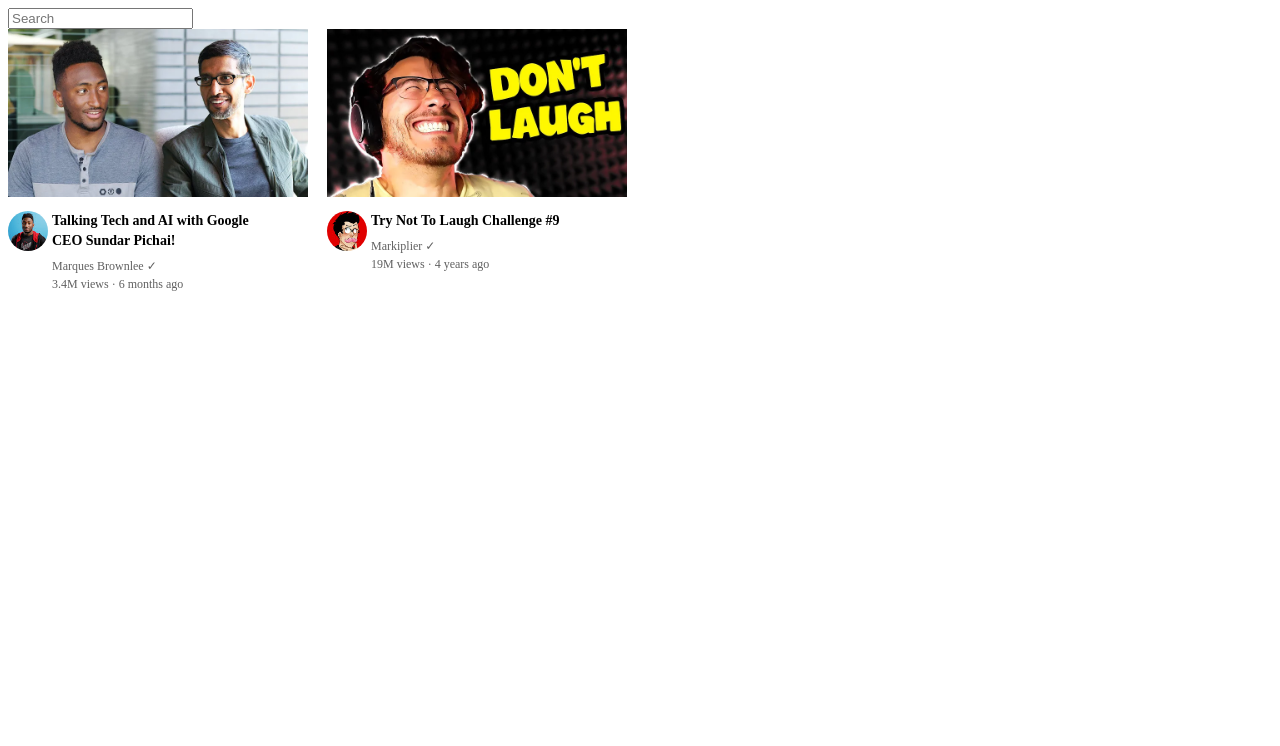
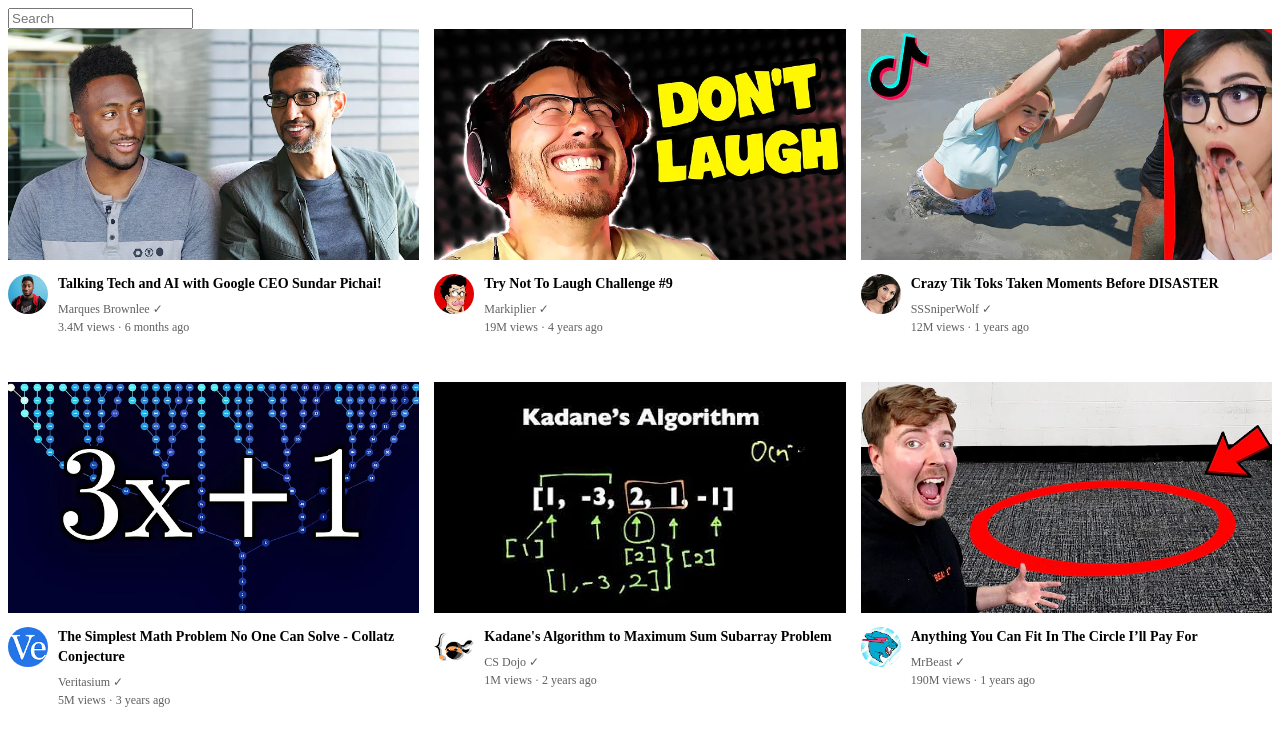
Before and after one commit to saikrishnakovuru/HTML-CSS, a plain HTML site: page YouTube/youtube-clone/youtube.html in a window 1280 px wide. Drawn offline with Linux system fonts and the light colour scheme.

Commit message:
Made use of grid

```diff
--- a/YouTube/youtube-clone/youtube.css
+++ b/YouTube/youtube-clone/youtube.css
@@ -1,28 +1,46 @@
 .thumbnail {
-  width: 300px;
+  width: 100%;
+}
+.video-grid{
+  display: grid;
+  grid-template-columns: 1fr 1fr 1fr;
+  column-gap: 15px;
+  row-gap: 35px;
+}
+.video-preview {
+  /* width: 300px;
+  display: inline-block;
+  vertical-align: top;
+  margin-right: 15px; */
 }
 
-.video-preview {
-  width: 300px;
-  display: inline-block;
-  vertical-align: top;
-  margin-right: 15px;
-}
 .main-search-bar {
   display: block;
 }
 
-.channel-picture{
-  display: inline-block;
-  vertical-align: top;
+.video-info-grid {
+  display: grid;
+  grid-template-columns: 50px 1fr;
 }
 
-.profile-picture{
+.channel-picture {
+  /* display: inline-block; */
+  /* vertical-align: top; */
+  /* background-color: grey; */
+}
+
+.video-info {
+  /* display: inline-block; */
+  /* width: 200px */
+  /* background-color: grey; */
+}
+
+.profile-picture {
   border-radius: 40px;
   width: 40px;
 }
 
-.video-title{
+.video-title {
   margin-top: 0;
   font-size: 14px;
   font-weight: bold;
@@ -30,24 +48,19 @@
   margin-bottom: 8px;
 }
 
-.video-author{
+.video-author {
   font-size: 12px;
-  color: rgb(96,96,96);
+  color: rgb(96, 96, 96);
   margin-top: 0px;
   margin-bottom: 3px;
 }
 
-.video-stats{
+.video-stats {
   font-size: 12px;
-  color: rgb(96,96,96);
+  color: rgb(96, 96, 96);
   margin-top: 0;
 }
 
-.video-info{
-  display: inline-block;
-  width: 200px
-}
-
-.thumbnail-row{
+.thumbnail-row {
   margin-bottom: 10px;
 }
--- a/YouTube/youtube-clone/youtube.html
+++ b/YouTube/youtube-clone/youtube.html
@@ -11,11 +11,12 @@
 <body>
   <input class="main-search-bar" type="text" placeholder="Search">
 
+  <div class="video-grid">
     <div class="video-preview">
       <div class="thumbnail-row">
         <img class="thumbnail" src="thumbnails-channels/thumbnail-1.webp" alt="image">
       </div>
-    <div>
+      <div class="video-info-grid">
         <div class="channel-picture"><img class="profile-picture" src="thumbnails-channels/channel-1.jpeg" alt="image">
         </div>
         <div class="video-info">
@@ -30,7 +31,7 @@
       <div class="thumbnail-row">
         <img class="thumbnail" src="thumbnails-channels/thumbnail-2.webp" alt="image">
       </div>
-    <div>
+      <div class="video-info-grid">
         <div class="channel-picture"><img class="profile-picture" src="thumbnails-channels/channel-2.jpeg" alt="image">
         </div>
         <div class="video-info">
@@ -40,6 +41,66 @@
         </div>
       </div>
     </div>
+    <div class="video-preview">
+      <div class="thumbnail-row">
+        <img class="thumbnail" src="thumbnails-channels/thumbnail-3.webp" alt="image">
+      </div>
+      <div class="video-info-grid">
+        <div class="channel-picture"><img class="profile-picture" src="thumbnails-channels/channel-3.jpeg" alt="image">
+        </div>
+        <div class="video-info">
+          <p class="video-title">
+            Crazy Tik Toks Taken Moments Before DISASTER</p>
+          <p class="video-author">SSSniperWolf &#10003;</p>
+          <p class="video-stats">12M views &#183; 1 years ago</p>
+        </div>
+      </div>
+    </div>
+    <div class="video-preview">
+      <div class="thumbnail-row">
+        <img class="thumbnail" src="thumbnails-channels/thumbnail-4.webp" alt="image">
+      </div>
+      <div class="video-info-grid">
+        <div class="channel-picture"><img class="profile-picture" src="thumbnails-channels/channel-4.jpeg" alt="image">
+        </div>
+        <div class="video-info">
+          <p class="video-title">The Simplest Math Problem No One Can Solve - Collatz Conjecture</p>
+          <p class="video-author">Veritasium &#10003;</p>
+          <p class="video-stats">5M views &#183; 3 years ago</p>
+        </div>
+      </div>
+    </div>
+    <div class="video-preview">
+      <div class="thumbnail-row">
+        <img class="thumbnail" src="thumbnails-channels/thumbnail-5.webp" alt="image">
+      </div>
+      <div class="video-info-grid">
+        <div class="channel-picture"><img class="profile-picture" src="thumbnails-channels/channel-5.jpeg" alt="image">
+        </div>
+        <div class="video-info">
+          <p class="video-title">
+            Kadane's Algorithm to Maximum Sum Subarray Problem</p>
+          <p class="video-author">CS Dojo &#10003;</p>
+          <p class="video-stats">1M views &#183; 2 years ago</p>
+        </div>
+      </div>
+    </div>
+    <div class="video-preview">
+      <div class="thumbnail-row">
+        <img class="thumbnail" src="thumbnails-channels/thumbnail-6.webp" alt="image">
+      </div>
+      <div class="video-info-grid">
+        <div class="channel-picture"><img class="profile-picture" src="thumbnails-channels/channel-6.jpeg" alt="image">
+        </div>
+        <div class="video-info">
+          <p class="video-title">
+            Anything You Can Fit In The Circle I’ll Pay For</p>
+          <p class="video-author">MrBeast &#10003;</p>
+          <p class="video-stats">190M views &#183; 1 years ago</p>
+        </div>
+      </div>
+    </div>
+  </div>
 </body>
 
 </html>
```
Also changed, not shown: YouTube/youtube-clone/exercise-11d/index.html (added, +17 -0 lines), YouTube/youtube-clone/grid/grid.html (+16 -0 lines), YouTube/youtube-clone/exercise-11d/cat.jpg (added), YouTube/youtube-clone/exercise-11d/cat2.jpg (added), YouTube/youtube-clone/exercise-11d/dog.jpg (added), YouTube/youtube-clone/exercise-11d/index.css (added), YouTube/youtube-clone/thumbnails-channels/channel-4.jpeg (added), YouTube/youtube-clone/thumbnails-channels/channel-5.jpeg (added), YouTube/youtube-clone/thumbnails-channels/channel-6.jpeg (added), YouTube/youtube-clone/thumbnails-channels/thumbnail-4.webp (added), YouTube/youtube-clone/thumbnails-channels/thumbnail-5.webp (added), YouTube/youtube-clone/thumbnails-channels/thumbnail-6.webp (added). Lines whose indentation alone changed are shown as unchanged.
